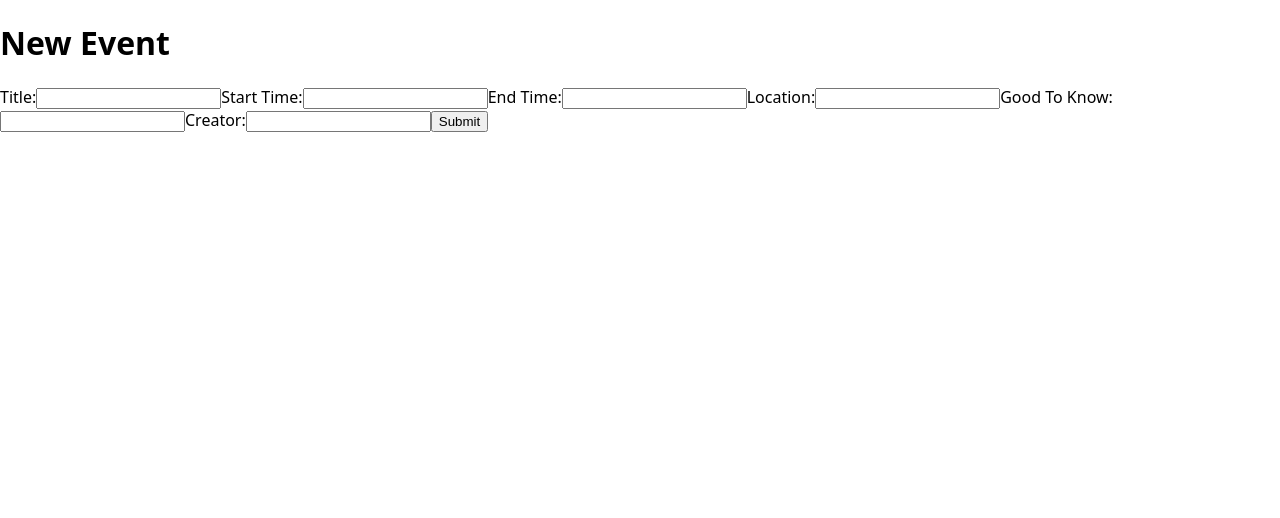
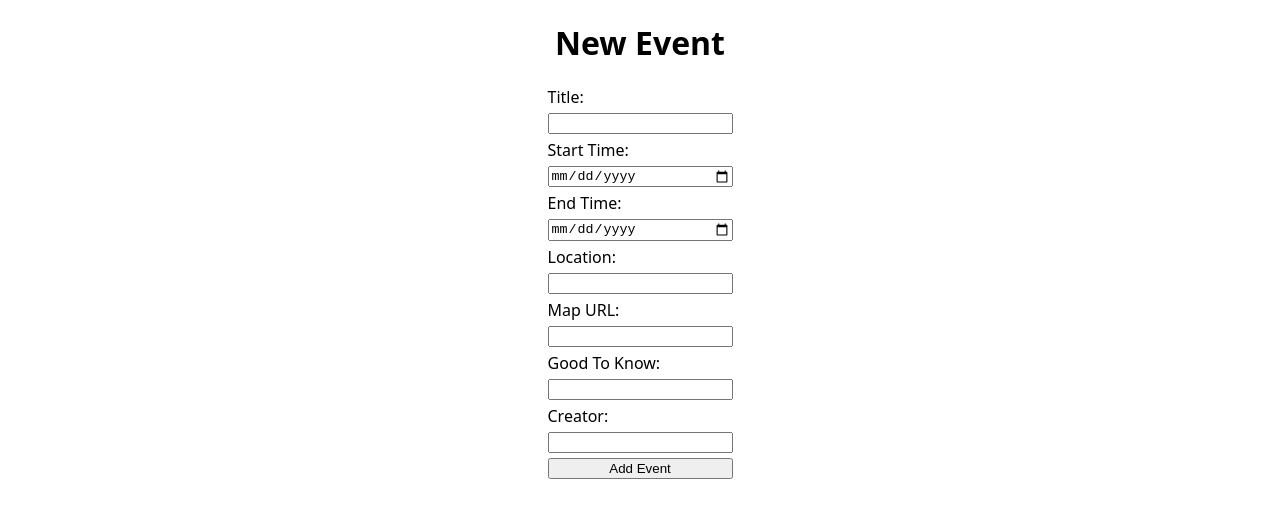
Before and after one commit to HosseinKrouna/capstone-project, a Next.js app: page /createEventPage in a window 1280 px wide. Shown: the top 518 px of the page. Built offline with nearby package versions, Linux system fonts and the light colour scheme.

Commit message:
add: basic styles an one more inputfield for mapURL

```diff
--- a/components/CreateEventForm.js
+++ b/components/CreateEventForm.js
@@ -1,13 +1,16 @@
+import styled from "styled-components";
+
 function CreateEventForm({ formName, defaultData }) {
   function handleSubmit() {}
 
   return (
     <>
+      <StyledWrapper>
         <header>
           <h1>New Event</h1>
         </header>
         <main>
-        <form aria-labelledby={formName} onSubmit={handleSubmit}>
+          <FormContainer aria-labelledby={formName} onSubmit={handleSubmit}>
             <label htmlFor="title">Title:</label>
             <input
               id="title"
@@ -17,16 +20,16 @@ function CreateEventForm({ formName, defaultData }) {
             />
             <label htmlFor="title">Start Time:</label>
             <input
-            id="startTime"
-            name="StartTime"
-            type="text"
+              id="start-time"
+              name="Start-time"
+              type="date"
               defaultValue={defaultData?.startTime}
             />
             <label htmlFor="title">End Time:</label>
             <input
-            id="endTime"
-            name="endTime"
-            type="text"
+              id="end-time"
+              name="end-time"
+              type="date"
               defaultValue={defaultData?.endTime}
             />
             <label htmlFor="title">Location:</label>
@@ -36,6 +39,15 @@ function CreateEventForm({ formName, defaultData }) {
               type="text"
               defaultValue={defaultData?.location}
             />
+            <label htmlFor="title">Map URL:</label>
+
+            <input
+              id="map-url"
+              name="mapURL"
+              type="text"
+              defaultValue={defaultData?.mapURL}
+            />
+
             <label htmlFor="title">Good To Know:</label>
             <input
               id="description"
@@ -50,11 +62,26 @@ function CreateEventForm({ formName, defaultData }) {
               type="text"
               defaultValue={defaultData?.creator}
             />
-          <button type="submit">Submit</button>
-        </form>
+            <button type="submit">
+              {defaultData ? "Update Event" : "Add Event"}
+            </button>
+          </FormContainer>
         </main>
+      </StyledWrapper>
     </>
   );
 }
+const FormContainer = styled.form`
+  display: flex;
+  flex-direction: column;
+  gap: 5px;
+`;
+
+const StyledWrapper = styled.div`
+  display: flex;
+  flex-direction: column;
+  align-items: center;
+  margin: 0 auto 12px auto;
+`;
 
 export default CreateEventForm;
```
Lines whose indentation alone changed are shown as unchanged.
